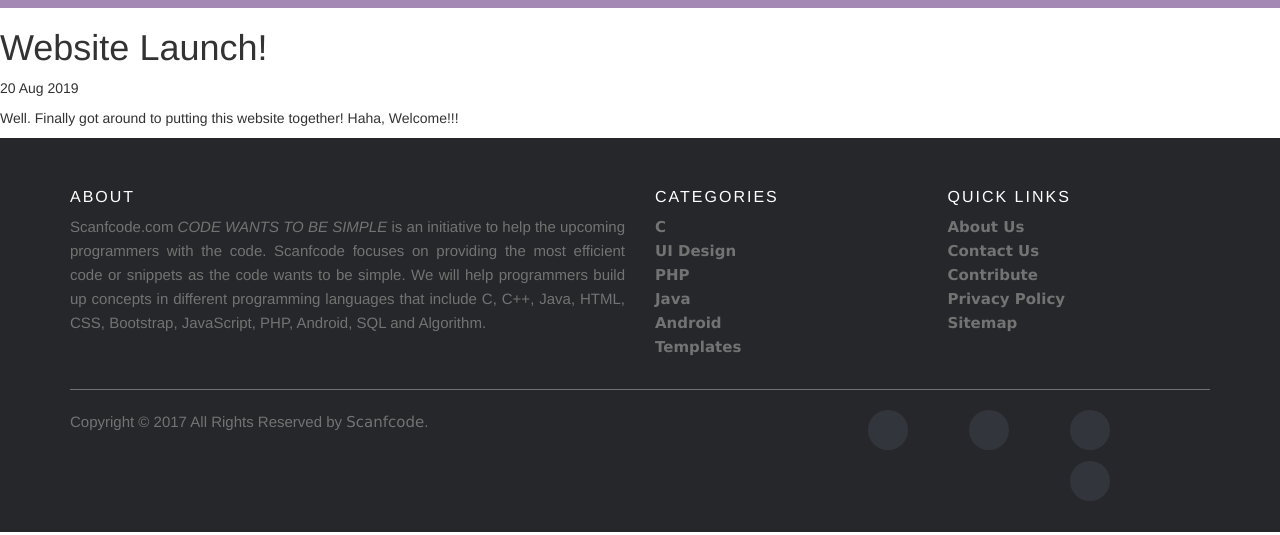
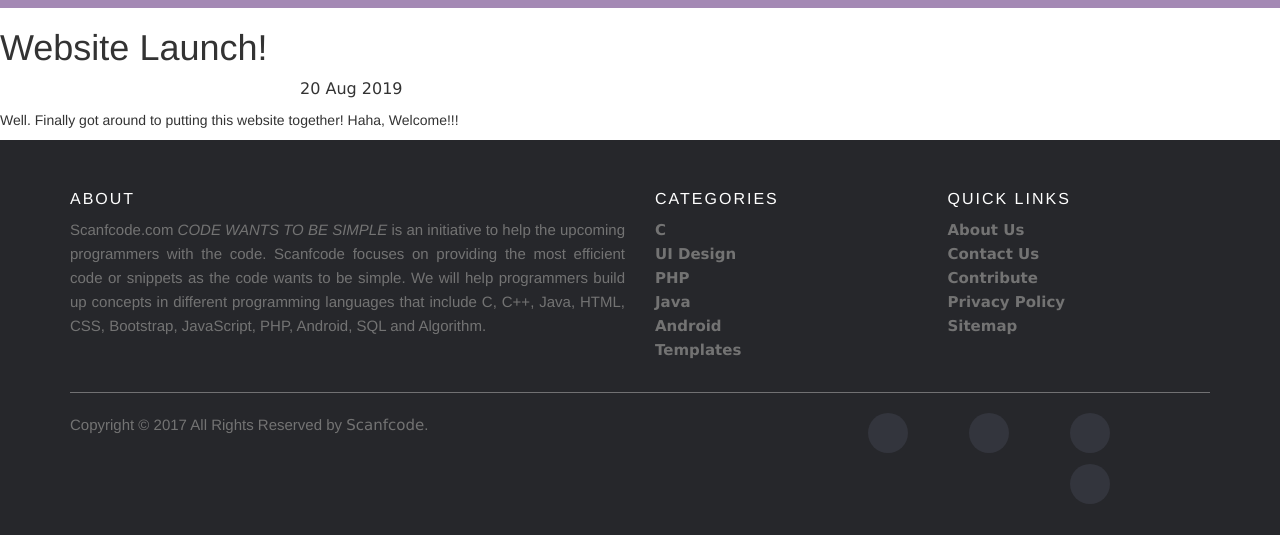
Before and after one commit to danaesav/danaesav.github.io, a Jekyll site: the page built from _posts/2014-04-30-hank-quinlan-site-launched.md, in a window 1280 px wide. Shown: the part 412-947 px from the top of the page. Built offline with Jekyll 4.4.1, drawn with Linux system fonts in a browser that asks for light colours.

Commit message:
Update post.html

```diff
--- a/_layouts/post.html
+++ b/_layouts/post.html
@@ -2,7 +2,7 @@
 layout: default
 ---
 <h1>{{ page.title }}</h1>
-<p class="meta">{{ page.date | date_to_string }}</p>
+<p class="meta text">{{ page.date | date_to_string }}</p>
 
 <div class="post">
   {{ content }}
```
